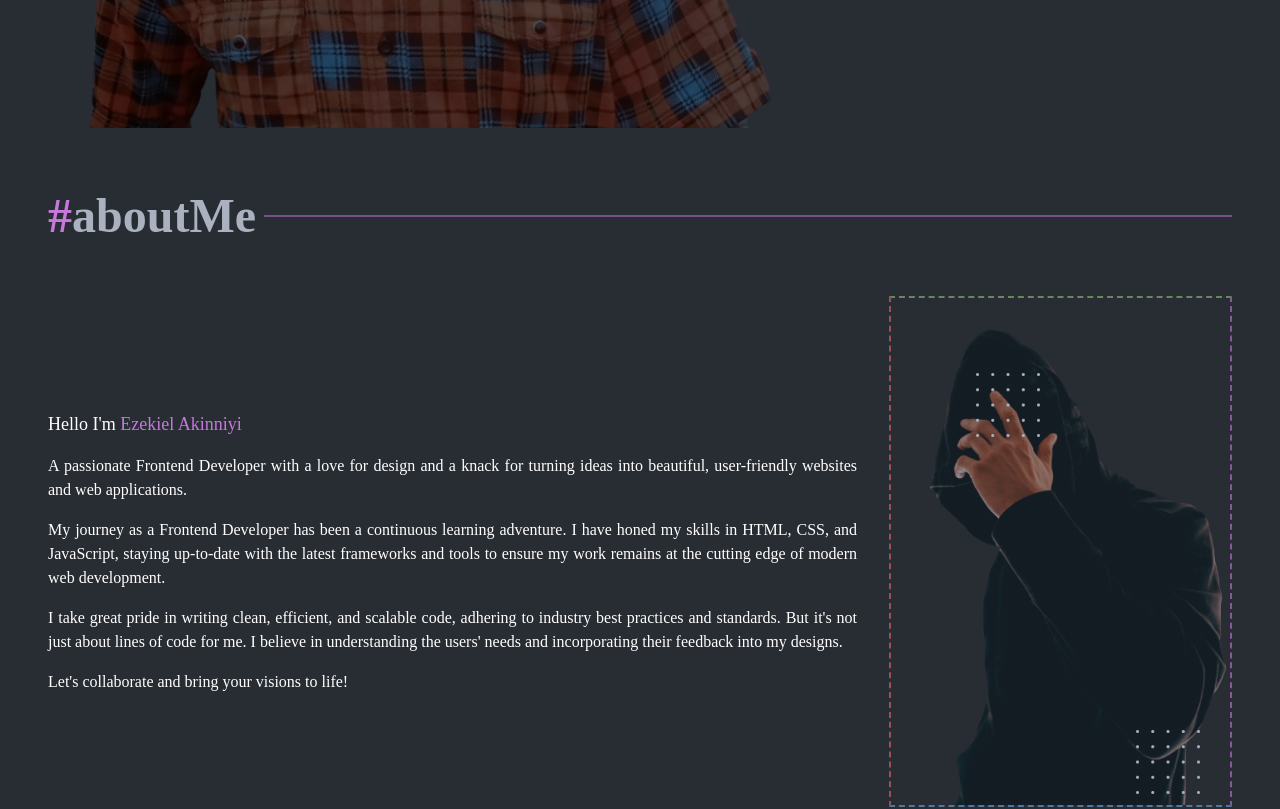
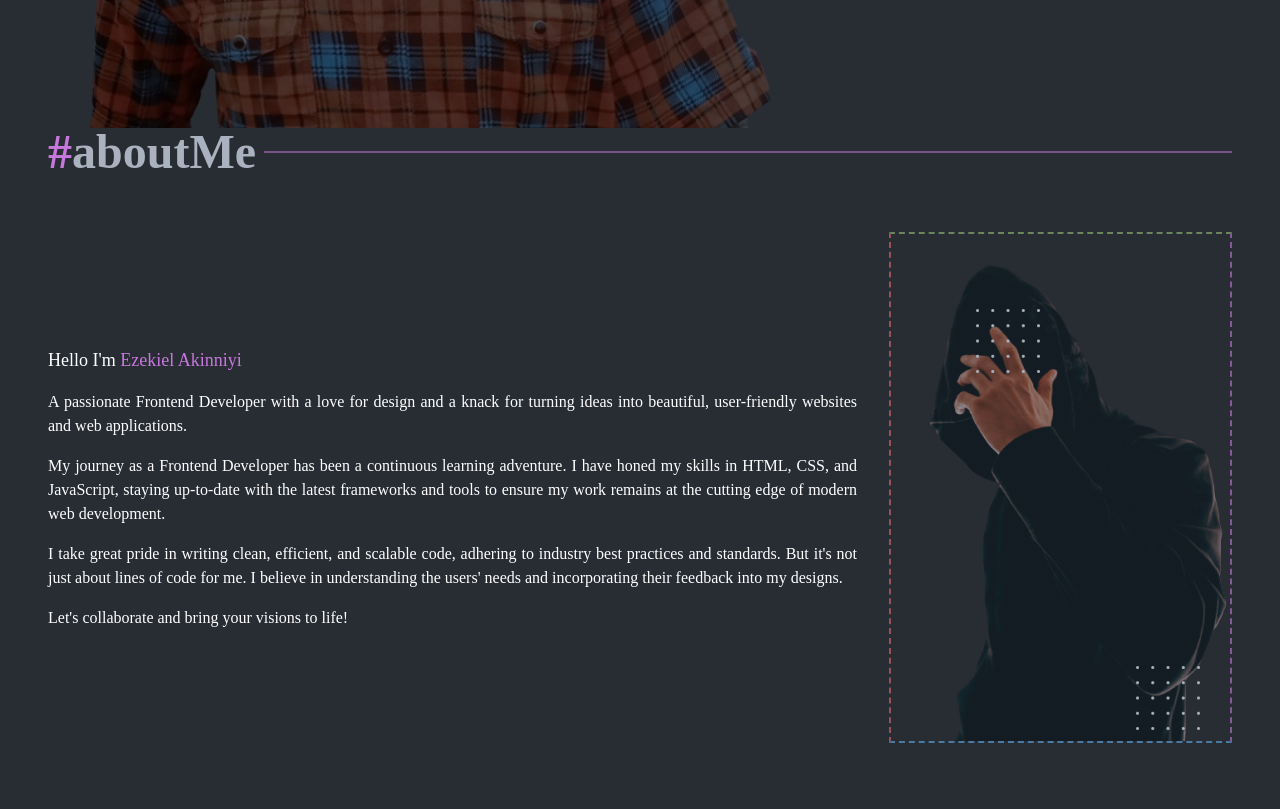
Before and after one commit to Wondersmasher/Latest-Portfolio, a React (Vite) app: page / in a window 1280 px wide. Shown: the part 700-1509 px from the top of the page. Built offline with nearby package versions, Linux system fonts and the light colour scheme.

Commit message:
some minor changes to ptop

```diff
--- a/src/components/subcomponents/SectionContainer.jsx
+++ b/src/components/subcomponents/SectionContainer.jsx
@@ -1,10 +1,12 @@
 import React from "react";
 import Hr from "./Hr";
-const SectionContainer = ({ children, title }) => {
+const SectionContainer = ({ children, title, pt = "pt-16" }) => {
   return (
-    <section className="px-6 pt-16  lg:px-12 xl:px-32  flex flex-col gap-2 justify-center">
-      <div className="flex gap-2 justify-center items-center mb-12">
-        <p className=" font-bold text-5xl text-gray ">
+    <section
+      className={`px-6  ${pt}  lg:px-12 xl:px-32  flex flex-col gap-2 justify-center `}
+    >
+      <div className="flex gap-2 justify-center items-center mb-6 lg:mb-12">
+        <p className=" font-bold text-2xl md:text-3xl lg:text-5xl text-gray font-sacramento ">
           <span className="text-primary">#</span>
           {title}
         </p>
```
